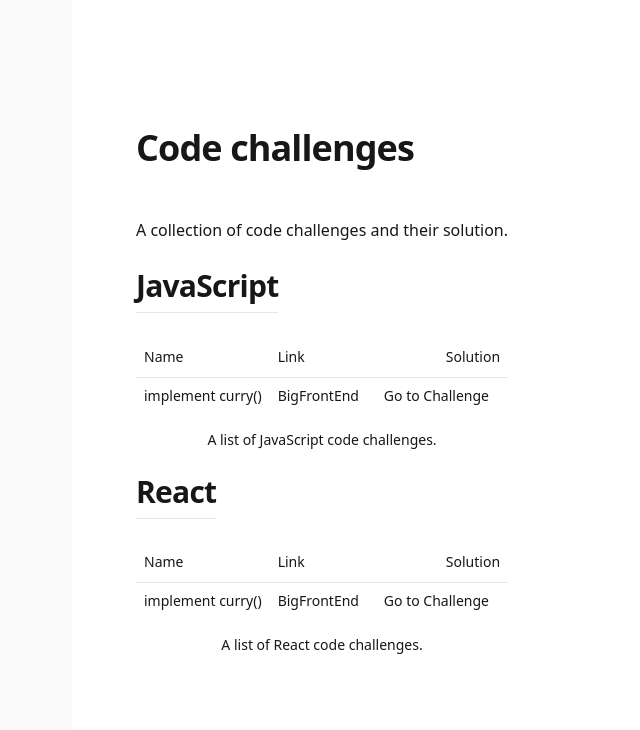
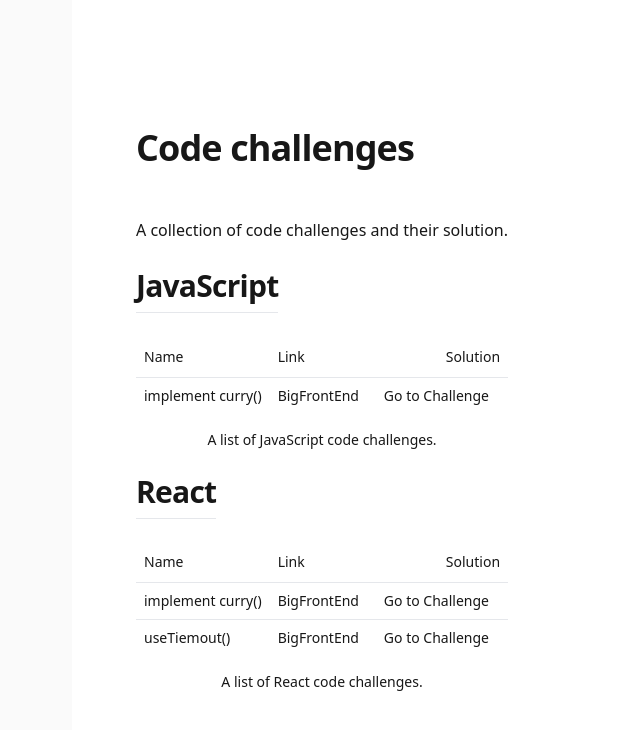
Before and after one commit to Galiano19/code-challenges, a Next.js app: page / in a window 1280 px wide. Shown: the top 730 px of the page, without its empty margins (184-824 px from the left). Built offline with nearby package versions, Linux system fonts and the light colour scheme.

Commit message:
usetimeout challenge

```diff
--- a/app/page.tsx
+++ b/app/page.tsx
@@ -73,6 +73,20 @@ export default function Home() {
               <a href="/react/counterapp">Go to Challenge</a>
             </TableCell>
           </TableRow>
+          <TableRow>
+            <TableCell>useTiemout()</TableCell>
+            <TableCell>
+              <a
+                href="https://bigfrontend.dev/react/usetimeout"
+                target="_blank"
+              >
+                BigFrontEnd
+              </a>
+            </TableCell>
+            <TableCell>
+              <a href="/react/usetimeout">Go to Challenge</a>
+            </TableCell>
+          </TableRow>
         </TableBody>
       </Table>
     </Layout>
--- /dev/null
+++ b/app/react/usetimeout/page.tsx
@@ -0,0 +1,30 @@
+"use client";
+
+import ChallengePage from "@/app/components/pattern/ChallengePage/ChallengePage";
+import { useState } from "react";
+import { useTimeout } from "./useTimeout";
+import { TypographyP } from "@/app/components/ui/typography/typography";
+
+export default function CounterApp() {
+  const [count, setCount] = useState(0);
+
+  const handleTimer = () => {
+    setCount(count + 1);
+  };
+
+  //@ts-ignore -- useTimeout expects 2 arguments
+  useTimeout(handleTimer, 1000);
+
+  return (
+    <ChallengePage
+      title="useTimeout()"
+      description="Create a hook to easily use setTimeout(callback, delay). reset the timer if delay changes. DO NOT reset the timer if only callback changes"
+    >
+      <TypographyP>Check code in repo</TypographyP>
+      <div>
+        <p>Count: {count}</p>
+        <button onClick={() => setCount(0)}>Reset Count</button>
+      </div>
+    </ChallengePage>
+  );
+}
--- /dev/null
+++ b/app/react/usetimeout/useTimeout.ts
@@ -0,0 +1,20 @@
+import { useEffect, useRef } from "react";
+
+export function useTimeout({
+  callback,
+  delay,
+}: {
+  callback: () => void;
+  delay: number;
+}) {
+  const callbackRef = useRef<any>(null);
+  callbackRef.current = callback;
+
+  useEffect(() => {
+    const timeoutId = setTimeout(() => {
+      callbackRef.current();
+    }, delay);
+
+    return () => clearTimeout(timeoutId);
+  }, [delay]);
+}
```
